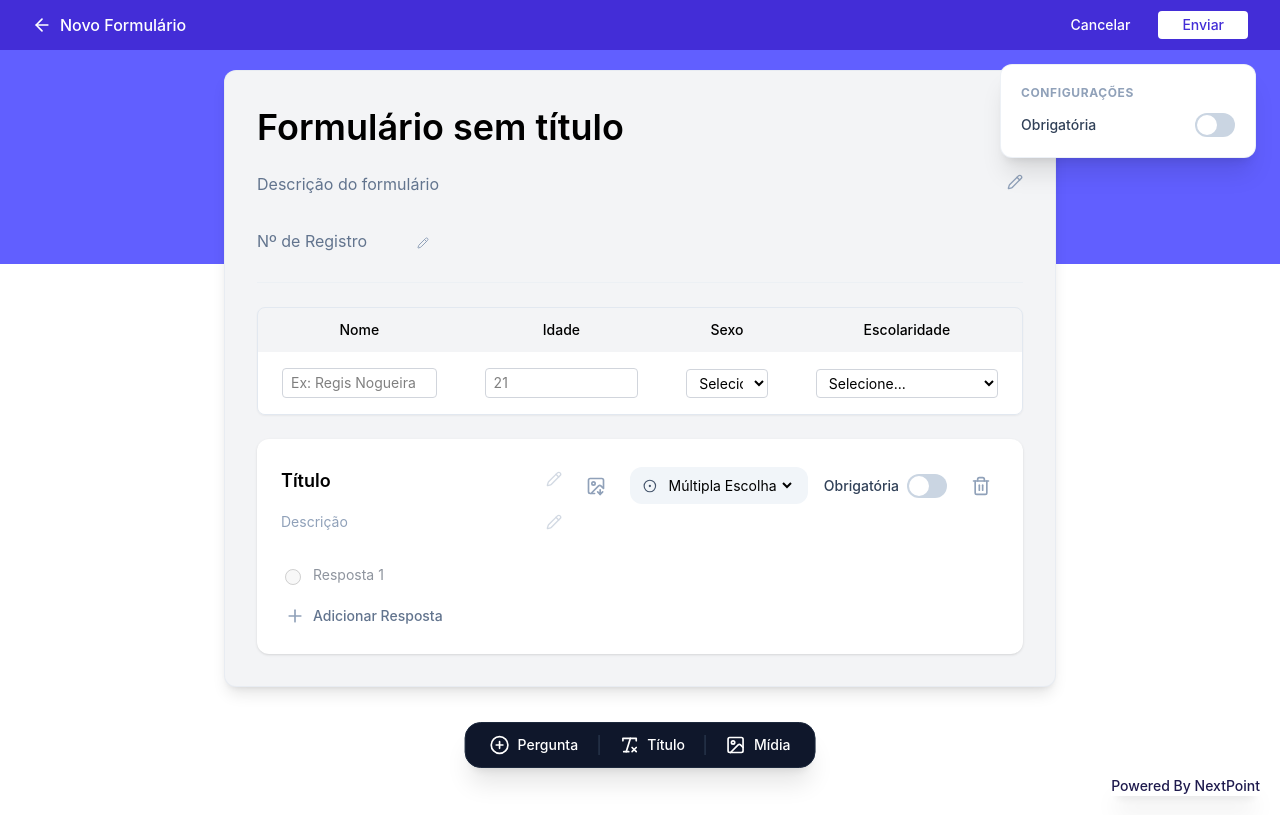
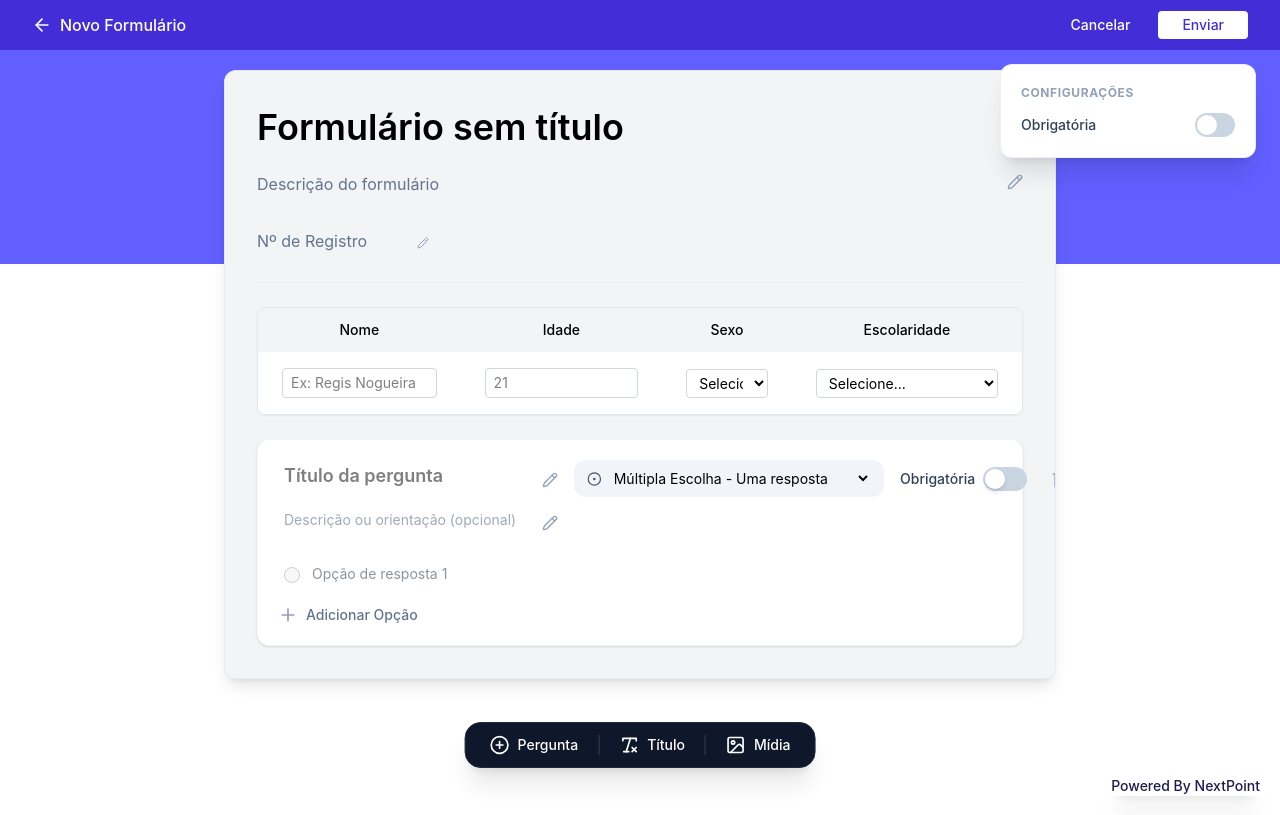
Before and after one commit to vilelakami/nextpoint-searchpoint, a React (Vite) app: page /Formulario in a window 1280 px wide. Built offline with nearby package versions, Linux system fonts and the light colour scheme.

Commit message:
feat: ajustando estilo do bloco de pergunta + lógica de única resposta e multipla esoclha

```diff
--- a/src/components/questão/Pergunta.jsx
+++ b/src/components/questão/Pergunta.jsx
@@ -1,15 +1,7 @@
 import React, { useState } from 'react';
 // importação dos ícones
-import {
-  ImageDown,
-  CircleDot,
-  Pencil,
-  Plus,
-  Trash,
-  Trash2,
-} from 'lucide-react';
-
-// importação dos dados
+import { CircleDot, Pencil, Plus, Trash2 } from 'lucide-react';
+// importando dados e funções auxiliares
 import { ajustarAltura } from '../../utils/dados';
 
 export default function Pergunta({
@@ -18,23 +10,21 @@ export default function Pergunta({
   adicionarOpcao,
   onExcluirPergunta,
 }) {
-  const [editandoCabecalho, setEditandoCabecalho] = useState(false);
+  const [editandoPergunta, setEditandoPergunta] = useState(false);
 
   return (
-    <div className="bg-white p-6 rounded-xl flex flex-col gap-4 shadow-sm font-montserrat relative w-full">
-      {/* Linha do Topo: Inputs na esquerda, Ações na direita */}
+    <div className="bg-white p-4 rounded-xl flex flex-col gap-4 shadow-sm relative w-full border border-slate-100">
       <div className="flex flex-col lg:flex-row lg:items-start lg:justify-between gap-4 w-full">
-        {/* titulo e descricao da pergunta */}
+        {/* Titulo e Descricao da Pergunta */}
         <div className="flex flex-col gap-2 flex-grow w-full">
-          {/* Textarea de Título auto-expansível */}
-          <div className="flex items-start gap-2 group border-b border-transparent hover:border-slate-100 focus-within:border-indigo-500 transition-colors relative w-full">
-            {/* se a questão for "obrigatória" adiciona um * vermelho */}
+          {/* Textarea de Título com Feedback visual do Lápis */}
+          <div className="flex items-center gap-2 group relative w-full">
             {dados.obrigatoria && (
-              <span className="ml-1 mt-1 text-red-500 font-bold text-lg select-none absolute -left-4 top-1">
+              <span className=" text-red-500 font-bold text-lg select-none absolute -left-1.5 top-2.5">
                 *
               </span>
             )}
-
+            {/* campo do título */}
             <textarea
               value={dados.titulo}
               onChange={(e) =>
@@ -42,24 +32,24 @@ export default function Pergunta({
               }
               rows={1}
               onInput={ajustarAltura}
-              className="flex-grow bg-transparent placeholder:text-black text-black font-semibold text-lg py-1 focus:outline-none resize-none break-words overflow-hidden h-auto min-h-[36px]"
-              placeholder="Título"
-              disabled={!editandoCabecalho}
-              onBlur={() => setEditandoCabecalho(false)}
+              className={`flex-grow p-2 rounded-xl text-black font-semibold text-lg py-1 focus:outline-none resize-none break-words overflow-hidden h-auto min-h-[36px] transition-all ${
+                editandoPergunta
+                  ? 'bg-white border-2 border-indigo-500 shadow-sm ring-4 ring-indigo-50 text-slate-900'
+                  : 'bg-transparent border-2 border-transparent text-black'
+              }`}
+              placeholder="Título da pergunta"
+              disabled={!editandoPergunta}
             />
             <button
               type="button"
-              onMouseDown={(e) => {
-                e.preventDefault();
-                setEditandoCabecalho(!editandoCabecalho);
-              }}
+              onClick={() => setEditandoPergunta(!editandoPergunta)}
             >
-              <Pencil className="size-4 text-slate-400 shrink-0 opacity-40 group-hover:opacity-100 transition-opacity mt-2" />
+              <Pencil className={`size-4 shrink-0 transition-colors mt-2 ${editandoPergunta ? 'text-indigo-600' : 'text-slate-400'}`} />
             </button>
           </div>
 
           {/* descrição */}
-          <div className="flex items-start gap-2 group border-b border-transparent hover:border-slate-100 focus-within:border-indigo-500 transition-colors w-full">
+          <div className="flex items-center gap-2 group w-full">
             <textarea
               value={dados.descricao}
               onChange={(e) =>
@@ -67,44 +57,27 @@ export default function Pergunta({
               }
               rows={1}
               onInput={ajustarAltura}
-              className="w-full flex-1 bg-transparent placeholder:text-slate-400 text-slate-600 font-normal text-sm py-1 focus:outline-none resize-none break-words overflow-hidden h-auto min-h-[28px]"
-              placeholder="Descrição"
-              disabled={!editandoCabecalho}
-              onBlur={() => setEditandoCabecalho(false)}
+              className={`w-full flex-1 p-2 rounded-xl text-slate-600 font-normal text-sm py-1 focus:outline-none resize-none break-words overflow-hidden h-auto min-h-[28px] transition-all ${
+                editandoPergunta
+                  ? 'bg-white border-2 border-indigo-500 shadow-sm ring-4 ring-indigo-50 text-slate-900'
+                  : 'bg-transparent border-2 border-transparent text-slate-500'
+              }`}
+              placeholder="Descrição ou orientação (opcional)"
+              disabled={!editandoPergunta}
             />
-
             <button
               type="button"
-              onMouseDown={(e) => {
-                e.preventDefault();
-                setEditandoCabecalho(!editandoCabecalho);
-              }}
+              onClick={() => setEditandoPergunta(!editandoPergunta)}
               className="shrink-0"
             >
-              <Pencil className="size-4 text-slate-400 shrink-0 opacity-40 group-hover:opacity-100 transition-opacity mt-1.5" />
+              <Pencil className={`size-4 shrink-0 transition-colors mt-1.5 ${editandoPergunta ? 'text-indigo-600' : 'text-slate-400'}`} />
             </button>
           </div>
         </div>
 
-        {/* imagem, toggle de obrigatoria, tipo da pergunta e lixeira */}
+        {/* Controles de tipo, obrigatoriedade e lixeira */}
         <div className="flex items-center justify-end gap-3 md:gap-4 shrink-0 lg:mt-1">
-          {/* btn add imagem */}
-          <label className="text-slate-400 hover:text-slate-600 p-2 rounded-lg hover:bg-slate-50 transition-colors cursor-pointer">
-            <ImageDown className="size-5" />
-            <input
-              type="file"
-              accept="image/*"
-              className="hidden"
-              onChange={(e) => {
-                const arquivo = e.target.files[0];
-                if (arquivo) {
-                  atualizarPergunta(dados.id, 'imagem', arquivo);
-                }
-              }}
-            />
-          </label>
-
-          {/* Select de Tipo de Pergunta */}
+          {/* Select de Tipo de Pergunta - multipla resposta/uma resposta */}
           <div className="flex items-center gap-2 bg-slate-100 px-3 py-2 rounded-xl border border-transparent focus-within:border-slate-300 transition-all">
             <CircleDot className="size-4 text-slate-600" />
             <select
@@ -113,32 +86,37 @@ export default function Pergunta({
                 atualizarPergunta(dados.id, 'tipo', e.target.value)
               }
               id="tipos_perguntas"
-              className="block w-full bg-transparent text-sm rounded border-0 outline-none border-none focus:outline-none focus:ring-0 focus:border-transparent focus-visible:outline-none focus-visible:ring-0 focus-visible:border-transparent focus:shadow-none cursor-pointer py-0"
+              className="block w-full bg-transparent text-sm rounded border-0 outline-none border-none focus:outline-none focus:ring-0 focus:border-transparent cursor-pointer py-0"
             >
-              <option value="multipla_escolha">Múltipla Escolha</option>
-              <option value="texto">Texto</option>
+              <option value="multipla_escolha">Múltipla Escolha - Uma resposta</option>
+              <option value="caixa_selecao">Múltipla Escolha - Múltipla Resposta</option>
+              <option value="texto">Texto Livre</option>
             </select>
           </div>
 
-          {/* Toggle de Obrigatoriedade */}
+          {/* toggle de questão obrigatória */}
           <div>
             <label className="flex items-center gap-2 cursor-pointer text-sm font-medium text-slate-700 select-none group">
               <span className="group-hover:text-slate-900 transition-colors">
                 Obrigatória
               </span>
-              <input
-                type="checkbox"
-                className="sr-only peer"
-                checked={dados.obrigatoria || false}
-                onChange={(e) =>
-                  atualizarPergunta(dados.id, 'obrigatoria', e.target.checked)
-                }
-              />
-              <div className="relative w-10 h-6 bg-slate-300 peer-focus:outline-none rounded-full peer peer-checked:after:translate-x-full after:content-[''] after:absolute after:top-[2px] after:left-[2px] after:bg-white after:rounded-full after:h-5 after:w-5 after:transition-all peer-checked:bg-indigo-600 transition-colors"></div>
+              <button
+                type="button"
+                onClick={() => atualizarPergunta(dados.id, 'obrigatoria', !dados.obrigatoria)}
+                className={`w-11 h-6 flex items-center rounded-full p-0.5 transition-colors duration-300 outline-none ${
+                  dados.obrigatoria ? 'bg-indigo-600' : 'bg-slate-300'
+                }`}
+              >
+                <div
+                  className={`bg-white w-5 h-5 rounded-full shadow-md transform transition-transform duration-300 ${
+                    dados.obrigatoria ? 'translate-x-5' : 'translate-x-0'
+                  }`}
+                />
+              </button>
             </label>
           </div>
 
-          {/* btn de excluir bloco de pergunta */}
+          {/* btn excluir bloco de pergunta */}
           <button
             type="button"
             onClick={() => onExcluirPergunta(dados.id)}
@@ -150,38 +128,18 @@ export default function Pergunta({
         </div>
       </div>
 
-      {/* exibindo a img dps da descficao e do titulo */}
-      {dados.imagem && (
-        <div className="max-w-md overflow-hidden rounded-lg border border-slate-200 mt-2 self-start">
-          <img
-            src={
-              dados.imagem instanceof Blob || dados.imagem instanceof File
-                ? URL.createObjectURL(dados.imagem)
-                : typeof dados.imagem === 'string'
-                  ? dados.imagem
-                  : ''
-            }
-            alt="Mídia da pergunta"
-            className="w-full h-auto object-cover max-h-64"
-            onError={(e) => {
-              e.target.style.display = 'none';
-            }}
-          />
-        </div>
-      )}
-
-      {/* condicional, se for multipla escolha aparece as opções, se nao, o textarea */}
-      {dados.tipo === 'multipla_escolha' && (
+      {/* Condicional de Respostas baseadas no tipo selecionado */}
+      {(dados.tipo === 'multipla_escolha' || dados.tipo === 'caixa_selecao') && (
         <div className="flex flex-col gap-3 mt-2 pl-1 animate-in fade-in duration-150 w-full">
           {dados.opcoes.map((opcao, indexOpcao) => (
             <div
               key={indexOpcao}
-              className="flex items-start gap-3 group max-w-md w-full"
+              className="ml-1.5 flex items-center gap-3 group max-w-md w-full"
             >
               <input
-                type="radio"
+                type={dados.tipo === 'caixa_selecao' ? 'checkbox' : 'radio'}
                 disabled
-                className="accent-[#4F46E5] size-4 cursor-not-allowed mt-2"
+                className="accent-[#4F46E5] size-4 cursor-not-allowed"
               />
               <textarea
                 rows={1}
@@ -193,31 +151,31 @@ export default function Pergunta({
                   atualizarPergunta(dados.id, 'opcoes', novasOpcoes);
                 }}
                 className="flex-grow bg-transparent border-b border-transparent hover:border-slate-200 focus:border-[#4F46E5] text-slate-800 font-normal text-sm py-1 focus:outline-none resize-none break-words overflow-hidden h-auto min-h-[28px]"
-                placeholder={`Resposta ${indexOpcao + 1}`}
+                placeholder={`Opção de resposta ${indexOpcao + 1}`}
               />
             </div>
           ))}
 
-          {/* btn add opção */}
+          {/* Botão adicionar opção */}
           <button
             type="button"
             onClick={() => adicionarOpcao(dados.id)}
             className="max-w-fit flex items-center gap-2 text-slate-500 hover:text-[#4F46E5] font-medium text-sm py-1 transition-colors group"
           >
             <Plus className="size-4 md:size-5 text-slate-400 group-hover:text-[#4F46E5] transition-colors" />
-            <span>Adicionar Resposta</span>
+            <span>Adicionar Opção</span>
           </button>
         </div>
       )}
 
-      {/* add textarea */}
+      {/* Tipo Texto livre */}
       {dados.tipo === 'texto' && (
         <div className="mt-2 animate-in fade-in duration-150 w-full">
           <input
             type="text"
             disabled
-            placeholder="Texto de resposta curta"
-            className="w-full max-w-xl border-b border-dashed border-slate-200 text-sm py-2 bg-transparent text-slate-400 cursor-not-allowed"
+            placeholder="Campo de texto para resposta curta..."
+            className="w-full max-w-xl border-b border-dashed border-slate-200 text-sm py-2 bg-transparent text-slate-400 cursor-not-allowed focus:outline-none"
           />
         </div>
       )}
```
